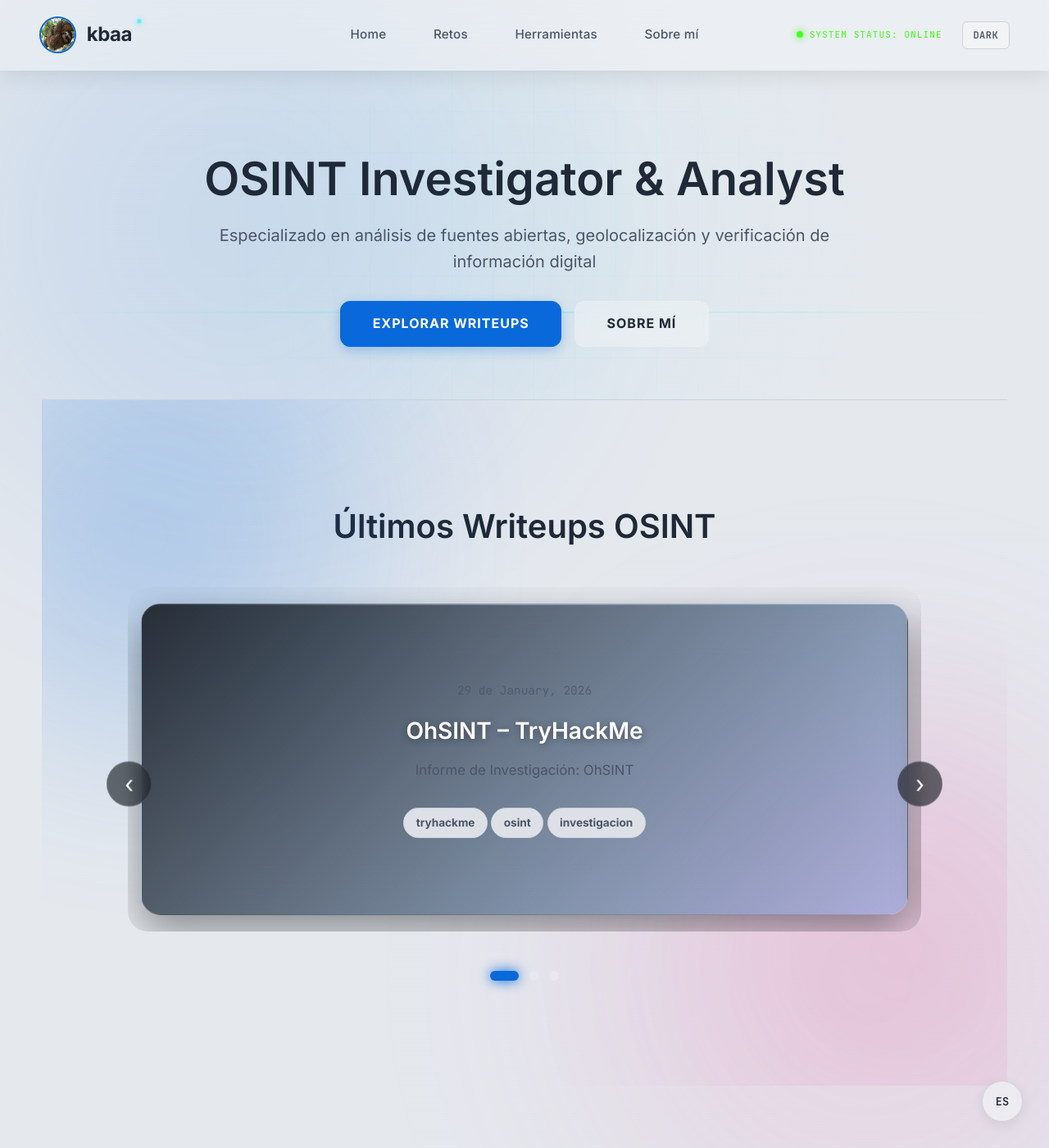
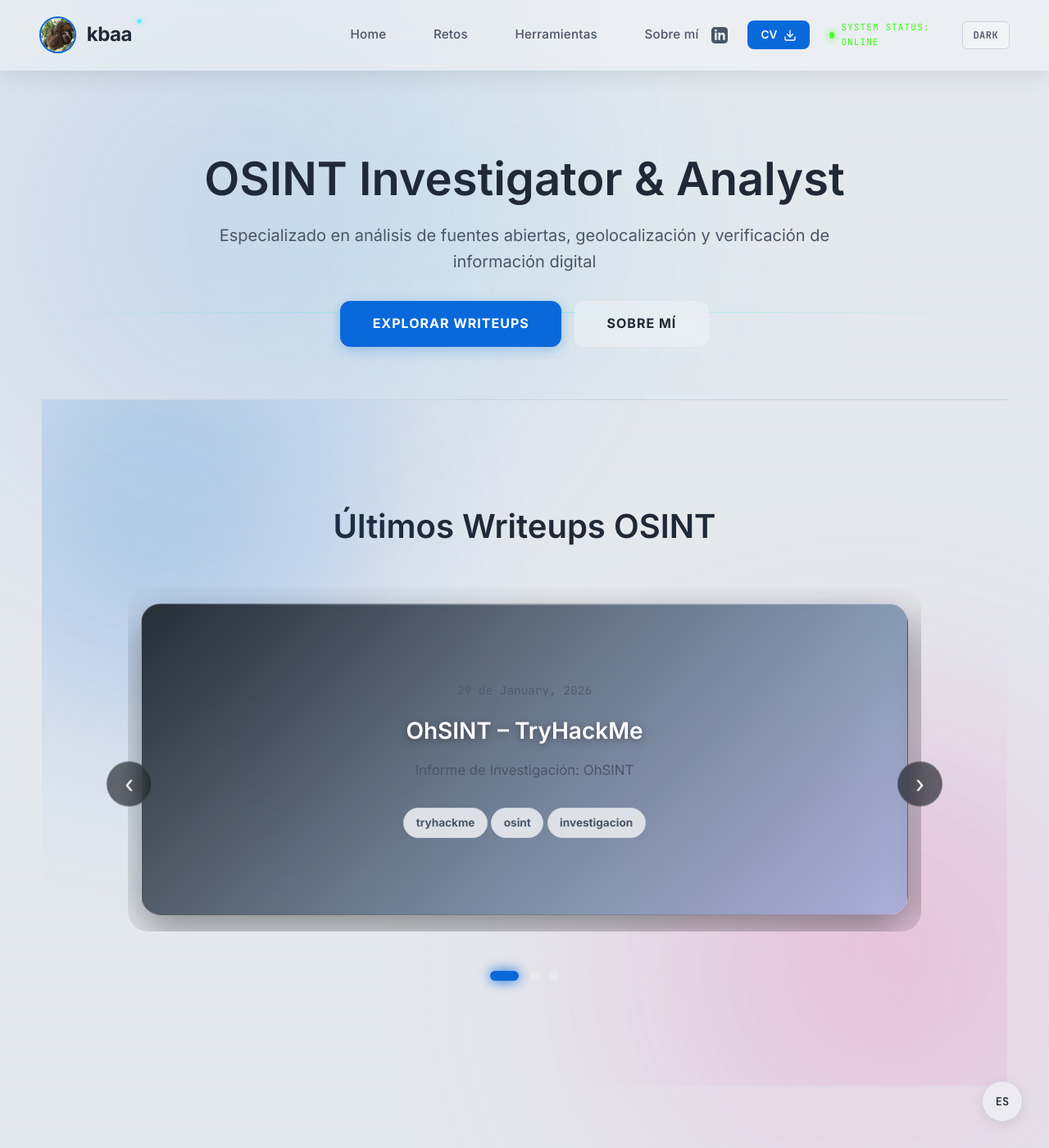
Before and after one commit to kbbaa/kbbaa.github.io, a Jekyll site: the page built from index.md, in a window 1280 px wide and 1400 px high. Shown: the whole window at 82% size. Built offline with Jekyll 4.4.1, drawn with Linux system fonts in a browser that asks for light colours.

Commit message:
Update default.html

```diff
--- a/_layouts/default.html
+++ b/_layouts/default.html
@@ -5,6 +5,16 @@
   <meta name="viewport" content="width=device-width, initial-scale=1.0">
   <link rel="icon" type="image/gif" href="{{ '/assets/img/anon.gif' | relative_url }}">
   <title>{{ page.title }} | OSINT Portfolio – kbaa</title>
+
+  <!-- SEO & Social Media Meta Tags -->
+  <meta name="description" content="{{ page.description | default: site.description }}">
+  <meta property="og:title" content="{{ page.title }} | OSINT Portfolio – kbaa">
+  <meta property="og:description" content="{{ page.description | default: site.description }}">
+  <meta property="og:image" content="{{ site.url }}{{ '/assets/img/oso.jpg' | relative_url }}">
+  <meta property="og:url" content="{{ site.url }}{{ page.url }}">
+  <meta property="og:type" content="website">
+  <meta name="twitter:card" content="summary_large_image">
+
   <script>
     (function() {
       const theme = localStorage.getItem('theme') ||
@@ -239,9 +249,43 @@
         gap: 1.5rem;
       }
 
-      .hero {
-        padding: 3rem 0 2rem;
-      }
+      .header-icon-link, .cv-link {
+        display: flex;
+      }
+    }
+
+    /* === HEADER ICON LINKS === */
+    .header-icon-link {
+      color: var(--text-secondary);
+      transition: all 0.3s ease;
+      display: flex;
+      align-items: center;
+    }
+
+    .header-icon-link:hover {
+      color: var(--accent-primary);
+      transform: translateY(-2px);
+    }
+
+    .cv-link {
+      display: flex;
+      align-items: center;
+      gap: 0.5rem;
+      background: var(--accent-primary);
+      color: white !important;
+      padding: 0.4rem 1rem;
+      border-radius: 8px;
+      font-weight: 600;
+      font-size: 0.85rem;
+      transition: all 0.3s ease;
+      text-decoration: none !important;
+    }
+
+    .cv-link:hover {
+      background: var(--accent-hover);
+      transform: translateY(-2px);
+      box-shadow: 0 4px 12px rgba(9, 105, 218, 0.3);
+    }
 
       .lang-toggle {
         bottom: 1rem;
@@ -1337,6 +1381,13 @@
         <a href="{{ '/sobre-mi' | relative_url }}">Sobre mí</a>
       </nav>
       <div class="header-actions">
+        <a href="https://www.linkedin.com/in/biel-rosales-2a488220b/" target="_blank" class="header-icon-link" title="LinkedIn">
+          <svg xmlns="http://www.w3.org/2000/svg" width="20" height="20" viewBox="0 0 24 24" fill="currentColor"><path d="M19 0h-14c-2.761 0-5 2.239-5 5v14c0 2.761 2.239 5 5 5h14c2.762 0 5-2.239 5-5v-14c0-2.761-2.238-5-5-5zm-11 19h-3v-11h3v11zm-1.5-12.268c-.966 0-1.75-.79-1.75-1.764s.784-1.764 1.75-1.764 1.75.79 1.75 1.764-.783 1.764-1.75 1.764zm13.5 12.268h-3v-5.604c0-3.368-4-3.113-4 0v5.604h-3v-11h3v1.765c1.396-2.586 7-2.777 7 2.476v6.759z"/></svg>
+        </a>
+        <a href="{{ '/assets/pdf/cv-biel.pdf' | relative_url }}" class="cv-link" download>
+          <span>CV</span>
+          <svg xmlns="http://www.w3.org/2000/svg" width="16" height="16" viewBox="0 0 24 24" fill="none" stroke="currentColor" stroke-width="2" stroke-linecap="round" stroke-linejoin="round"><path d="M21 15v4a2 2 0 0 1-2 2H5a2 2 0 0 1-2-2v-4"></path><polyline points="7 10 12 15 17 10"></polyline><line x1="12" y1="15" x2="12" y2="3"></line></svg>
+        </a>
         <div class="system-status">
           <span class="status-dot"></span>
           System Status: Online
```
